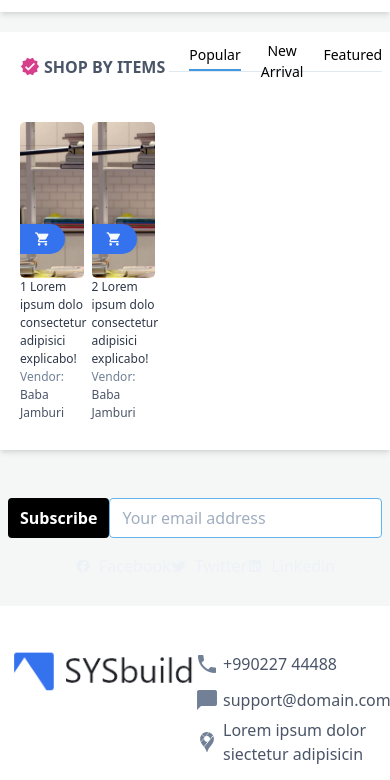
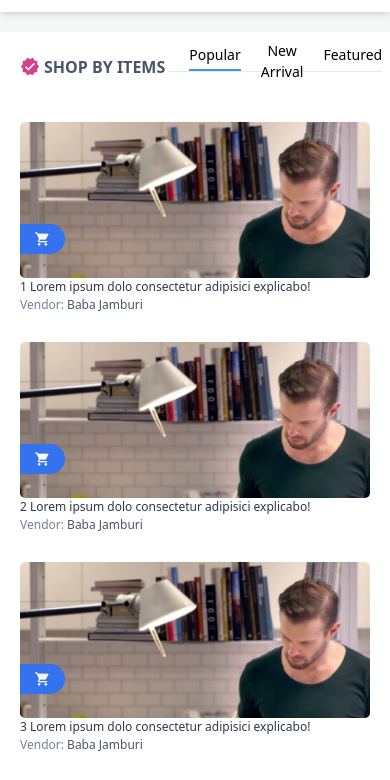
Before and after one commit to allImran/vue-tail-shop, a Vue app: page /category in a window 390 px wide. Shown: the part 6462-7242 px from the top of the page. Built offline with nearby package versions, Linux system fonts and the light colour scheme.

Commit message:
shop by items mobile device responsive

```diff
--- a/src/components/molecule/product/ProductByCategory.vue
+++ b/src/components/molecule/product/ProductByCategory.vue
@@ -12,7 +12,7 @@
 			<TopBar tabPosition="justify-end" tabMargin="ml-5"/>
 		</div>
 
-		<div class="grid grid-cols-5 gap-2">
+		<div class="grid xl:grid-cols-5 lg:grid-cols-4 md:grid-cols-3 sm:grid-cols-2 gap-2">
 			<div
 				class="mb-5"
 				v-for="(item, index) in products"
@@ -39,7 +39,7 @@
 		},
 		computed: {
 			products() {
-				return products.slice(0, 2);
+				return products.slice(0, 8);
 			}
 		}
 	}
```
